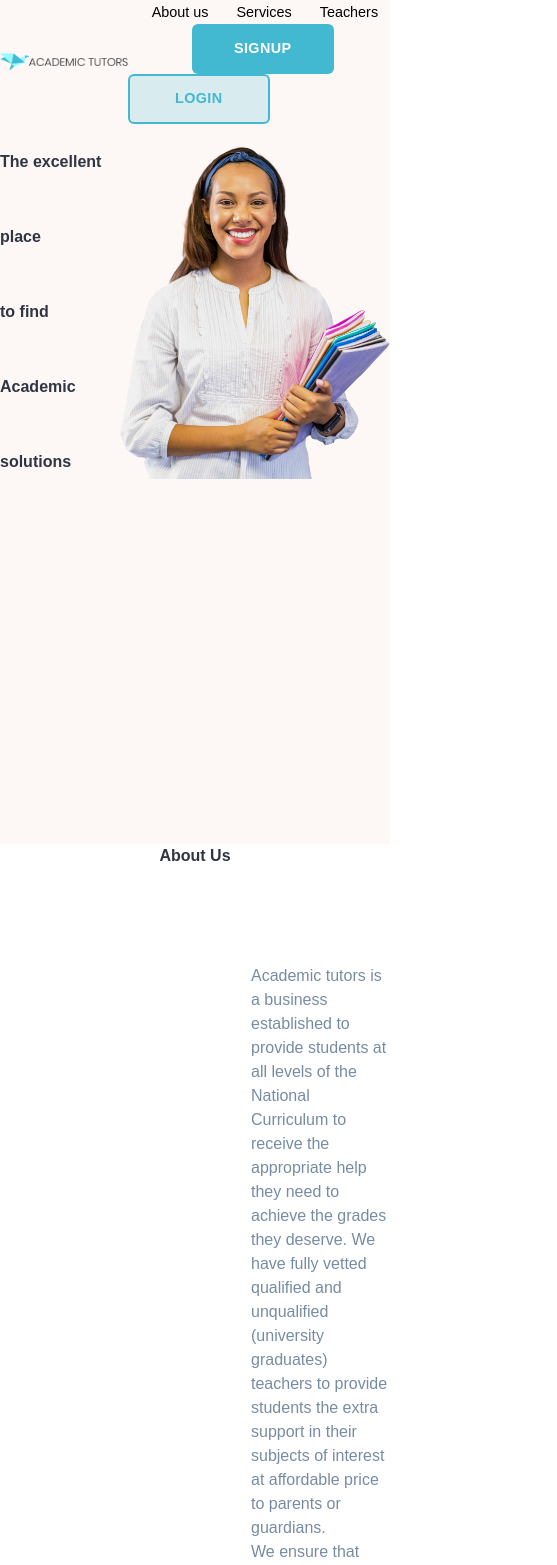
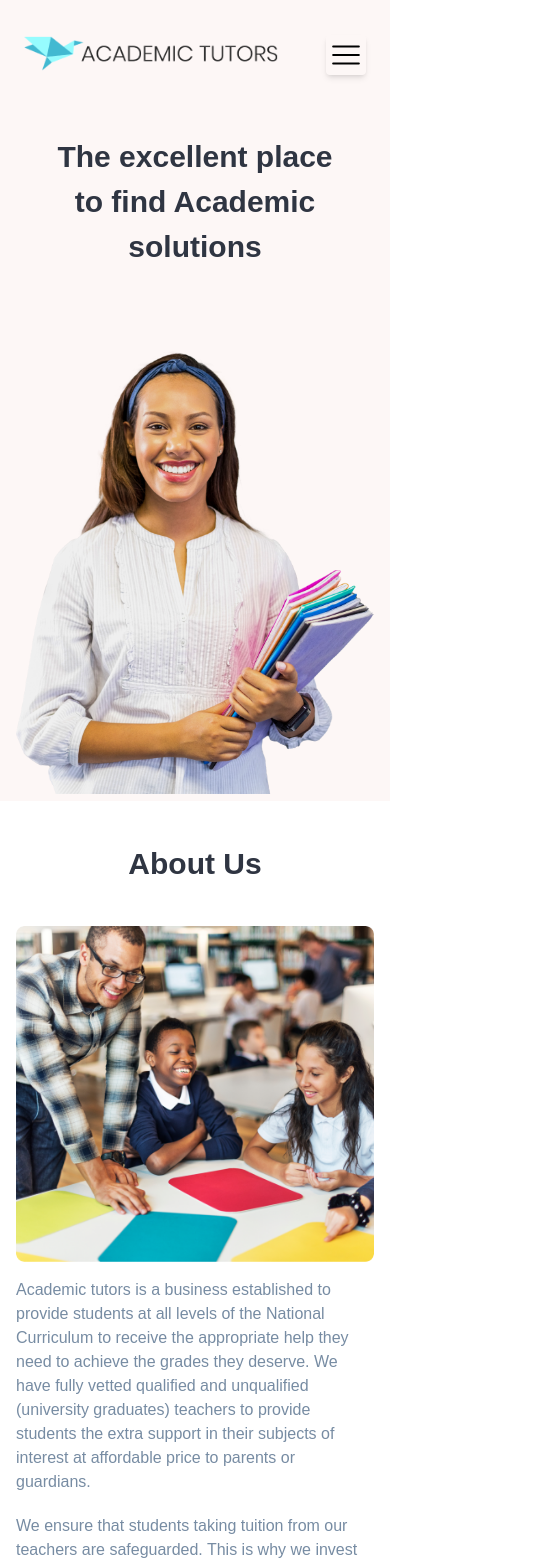
Before and after one commit to Richmond-Eribo/teach, a Next.js app: page / in a window 390 px wide. Shown: the top 1565 px of the page, 557 px wide, since content can reach past the window. Built offline with nearby package versions, Linux system fonts and the light colour scheme.

Commit message:
Update responsiveness

```diff
--- a/components/LandingPageSlide.tsx
+++ b/components/LandingPageSlide.tsx
@@ -16,12 +16,13 @@ type Props = {}
 function LandingPageSlide({}: Props) {
   return (
     <div>
-      <Swiper pagination={true} modules={[Pagination]} className='lg:h-[82vh]'>
+      <Swiper pagination={true} modules={[Pagination]} className=' '>
         <SwiperSlide>
-          <div className='flex justify-center items-center lg:px-2'>
-            <h1 className='font-bold lg:text-[50px] lg:w-[600px]  text-text-dark hies '>
+          <div className='flex flex-col  pt-10 md:pt-0 lg:flex-row justify-between  lg:justify-center items-center lg:px-2'>
+            <h1 className='font-bold mb-20 lg:mb-0 text-center lg:text-left text-[30px] md:text-[45px] md:w-[560px] lg:text-[50px] lg:w-[600px]  text-text-dark hies '>
               The excellent place <br /> to find Academic solutions
             </h1>
+            <figure className='hidden md:block'>
               <Image
                 className='self-end'
                 src='/slides/teacher2 1.png'
@@ -32,17 +33,25 @@ function LandingPageSlide({}: Props) {
                 // width={733 / 1.4}
                 alt={'teacher 1'}
               />
+            </figure>
+
+            <figure className='md:hidden  '>
+              <Image
+                className='self-end'
+                src='/slides/teacher2 1.png'
+                height={692 / 1.5}
+                width={595 / 1.6}
+                // src='/slides/teacher 1.png'
+                // height={811 / 1.4}
+                // width={733 / 1.4}
+                alt={'teacher 1'}
+              />
+            </figure>
           </div>
         </SwiperSlide>
       </Swiper>
 
-      <style jsx>
-        {`
-          .hies {
-            line-height: 75px;
-          }
-        `}
-      </style>
+      <style jsx>{``}</style>
     </div>
   )
 }
--- a/components/Nav.tsx
+++ b/components/Nav.tsx
@@ -6,21 +6,47 @@ type Props = {}
 
 const Nav = (props: Props) => {
   return (
-    <div className='flex justify-between items-center lg:pb-10 lg:px-10'>
-      <Image src='/logo.png' height={42} width={305} alt='logo' />
+    <div className='flex  lg:flex-row justify-between items-center pb-4 px-2  md:pb-8 md:px-5 lg:pb-10 lg:px-10'>
+      {/* logo */}
 
-      <div>
+      <figure className='pt-1 '>
+        <Image src='/logo.png' height={42 / 1.2} width={305 / 1.2} alt='logo' />
+      </figure>
+
+      {/* logo end */}
+      <div className='lg:hidden  rounded shadow-md p-1'>
+        <svg
+          xmlns='http://www.w3.org/2000/svg'
+          aria-hidden='true'
+          role='img'
+          width='2em'
+          height='2em'
+          preserveAspectRatio='xMidYMid meet'
+          viewBox='0 0 15 15'
+        >
+          <g transform='translate(15 0) scale(-1 1)'>
+            <path
+              fill='currentColor'
+              fillRule='evenodd'
+              d='M1.5 3a.5.5 0 0 0 0 1h12a.5.5 0 0 0 0-1h-12ZM1 7.5a.5.5 0 0 1 .5-.5h12a.5.5 0 0 1 0 1h-12a.5.5 0 0 1-.5-.5Zm0 4a.5.5 0 0 1 .5-.5h12a.5.5 0 0 1 0 1h-12a.5.5 0 0 1-.5-.5Z'
+              clipRule='evenodd'
+            />
+          </g>
+        </svg>
+      </div>
+
+      <div className=' hidden flex-col lg:block'>
         {['About us', 'Services', 'Teachers'].map(Navlink => (
           <Link href='' key={Navlink}>
-            <a className='ml-6 text-15px'>{Navlink} </a>
+            <a className='lg:ml-6 md:ml-3 text-15px'>{Navlink} </a>
           </Link>
         ))}
 
-        <button className='bg-[#42B9D1] w-[142px] h-[50px] button text-15px p-2 px-5 tracking-wide text-white rounded-md ml-16 mr-6'>
+        <button className='bg-[#42B9D1] md:w-[120px] md:h-[35px]  button text-15px md:px-4 lg:px-5 tracking-wide text-white rounded-md md:ml-10 md:mr-4 lg:ml-16 lg:mr-6'>
           SignUp
         </button>
         <Link href='/SignIn'>
-          <button className='bg-[#42B9D1]/20 w-[142px] h-[50px] text-15px text-[#42B9D1] border-2 border-[#42B9D1] button p-2 px-5 tracking-wide  rounded-md'>
+          <button className='bg-[#42B9D1]/20 md:w-[120px] md:h-[35px]  text-15px text-[#42B9D1] border-2 border-[#42B9D1] button  md:px-4 lg:px-5 tracking-wide  rounded-md'>
             Login
           </button>
         </Link>
--- a/pages/index.tsx
+++ b/pages/index.tsx
@@ -9,17 +9,15 @@ import TextWrapper from '../components/TextWrapper'
 const Home: NextPage = () => {
   return (
     <div className=''>
-      <section className='h-screen bg-[#D1644D]/5 lg:px-10 lg:pt-10'>
+      <section className=' px-4 pt-8 bg-[#D1644D]/5 lg:px-10 lg:pt-10'>
         <Nav />
         <LandingPageSlide />
       </section>
 
-      <section className='lg:px-36 lg:py-20'>
-        <h2 className='font-bold lg:text-5xl text-center  text-text-dark mb-20'>
-          About Us
-        </h2>
+      <section className='px-4 py-10 lg:px-36 lg:py-20'>
+        <h2 className='heading-1'>About Us</h2>
 
-        <div className='grid grid-cols-2 gap-28 justify-around items-center '>
+        <div className='grid grid-cols-1  grid-rows-1  lg:grid-cols-2 lg:gap-28 justify-around items-center '>
           <Image
             src='/classroom.png'
             height={400}
@@ -28,7 +26,7 @@ const Home: NextPage = () => {
             className='rounded-lg'
           />
           <TextWrapper>
-            <p className='lg:mb-5 pt-4'>
+            <p className='mb-5  pt-4'>
               Academic tutors is a business established to provide students at
               all levels of the National Curriculum to receive the appropriate
               help they need to achieve the grades they deserve. We have fully
@@ -37,7 +35,7 @@ const Home: NextPage = () => {
               interest at affordable price to parents or guardians.
             </p>
 
-            <p className='lg:mb-5'>
+            <p className='mb-5'>
               We ensure that students taking tuition from our teachers are
               safeguarded. This is why we invest in Bramble Education, where
               lessons are automatically recorded for all parties to be able to
@@ -45,7 +43,7 @@ const Home: NextPage = () => {
               students where each session lasts for an hour.
             </p>
 
-            <p className='lg:mb-5'>
+            <p className='mb-5'>
               In some cases, our tutors do offer face to face tuition, depending
               on the need of some parents as well as the willingness of the
               tutor. Parents will have the possibility to select the tutor of
@@ -54,7 +52,8 @@ const Home: NextPage = () => {
             </p>
           </TextWrapper>
         </div>
-        <div className='grid grid-cols-2 gap-28 justify-around items-center my-4'>
+
+        <div className='grid grid-cols-1  grid-rows-1 my-10  lg:grid-cols-2 lg:gap-28 justify-around items-center '>
           <Image
             src='/learning.png'
             height={400}
@@ -63,13 +62,13 @@ const Home: NextPage = () => {
             className='rounded-lg'
           />
           <TextWrapper>
-            <p className='lg:mb-5'>
+            <p className='mb-5 pt-4'>
               We also ensure that tutors registered with us have both practical
               and industrial experience as well as sound knowledge of the
               subject registered for.
             </p>
 
-            <p className='lg:mb-5'>
+            <p className='mb-5'>
               Academic tutors are independent educators committed to the
               actualization of students’ goals.{' '}
               <strong>
@@ -78,19 +77,19 @@ const Home: NextPage = () => {
               </strong>
             </p>
 
-            <p className='lg:mb-5'>
+            <p className='mb-5'>
               If you are unable to find the tutor of your choice on our website,
               contact us and inform us of the subject (s) you are interested in,
               we would link you with the appropriate tutor (s).
             </p>
 
-            <p className='lg:mb-5'>
+            <p className='mb-5'>
               We also provide 11 plus examination lessons to progress your child
               into a Grammar School or Private School. Get in touch and we are
               here to help.
             </p>
 
-            <p className='lg:mb-5'>
+            <p className=''>
               <strong>
                 The tutoring fee starts from as little as £16 per hour.
               </strong>
@@ -101,12 +100,10 @@ const Home: NextPage = () => {
         </div>
       </section>
 
-      <section className='lg:px-36 lg:py-20 bg-[#42B9D1]/5'>
-        <h2 className='font-bold lg:text-5xl text-center  text-text-dark mb-20'>
-          Services
-        </h2>
+      <section className='lg:px-36 px-4 py-10 lg:py-20 bg-[#42B9D1]/5'>
+        <h2 className='heading-1'>Services</h2>
 
-        <div className='grid grid-cols-2 gap-28 justify-around'>
+        <div className='grid grid-cols-1  grid-rows-1 my-10  lg:grid-cols-2 lg:gap-28 justify-around items-center'>
           <div>
             <Image
               src='/services.png'
@@ -118,7 +115,7 @@ const Home: NextPage = () => {
           </div>
 
           <TextWrapper>
-            <p className='lg:mb-5'>
+            <p className='mb-5 pt-4'>
               Learning online has put many pupils on course since the start of
               the pandemic. This has helped learners to close the gaps in
               learning and widen their knowledge with the help of expertise from
@@ -128,12 +125,12 @@ const Home: NextPage = () => {
               it on from there to support your child at every step the way
               towards the attainment of better grades
             </p>
-            <p className='lg:mb-5'>
+            <p className='mb-5'>
               Maths, English, and Science are compulsory subjects taught all
               over the world at all key stages. Our teachers provide their
               expertise in many subject areas such as:
             </p>
-            <p className='lg:mb-5'>
+            <p className=''>
               Primary English | Secondary English | Primary Maths | Secondary
               Maths | Combined Science | Physics | Chemistry | Biology | French
               | Spanish | Geography | German | History | Yoruba | Hausa | Igbo |
@@ -143,12 +140,10 @@ const Home: NextPage = () => {
         </div>
       </section>
 
-      <section className='lg:px-36 lg:py-20 bg-[#42B9D1]/5'>
-        <h2 className='font-bold lg:text-5xl text-center  text-text-dark mb-20'>
-          Our Team
-        </h2>
+      <section className='lg:px-36  py-10 bg-[#42B9D1]/5'>
+        <h2 className='heading-1'>Our Team</h2>
 
-        <div className='flex flex-row justify-around lg:w-[801px] mx-auto'>
+        <div className='flex  h-[930px] lg:h-[300px]  items-center flex-col lg:flex-row justify-around  mx-auto'>
           {[
             {name: 'Dr. O. Akinyemi', role: 'Manager, Recruitment'},
             {name: 'Mrs R. Wilson', role: 'Finance'},
@@ -156,7 +151,7 @@ const Home: NextPage = () => {
           ].map(profile => (
             <figure
               key={profile.name}
-              className='lg:w-[247px] lg:h-[295px] bg-white rounded-xl shadow-lg flex flex-col justify-center items-center '
+              className=' w-[287px] h-[295px] bg-white rounded-xl shadow-lg flex flex-col justify-center items-center '
             >
               <Image
                 height={159}
@@ -172,11 +167,11 @@ const Home: NextPage = () => {
         </div>
       </section>
 
-      <section className=' lg:px-36 lg:py-20 bg-SignUpRectangle bg-contain bg-no-repeat lg:h-[408px] lg:w-full flex flex-col items-center justify-center'>
-        <h3 className='uppercase text-white text-center font-semibold'>
+      <section className=' h-[260px] px-4 lg:px-36 py-10  bg bg-contain bg-no-repeat lg:h-[408px]  flex flex-col items-center justify-center'>
+        <h3 className='uppercase  w-[200px] text-white text-center font-semibold'>
           we are hiring
         </h3>
-        <p className='lg:text-4xl w-[723px] text-white text-center my-5 '>
+        <p className='lg:text-4xl lg:w-[723px] text-white text-center my-5 '>
           We are currently looking for qualified and unqualified tutors to
           deliver 1:1 online tutoring in Maths, English and Science.
         </p>
@@ -185,15 +180,12 @@ const Home: NextPage = () => {
         </button>
       </section>
 
-      <section className=' lg:py-20 bg-[#42B9D1]/5'>
-        <h2 className='font-bold lg:text-5xl text-center  text-text-dark mb-20'>
-          Some or our experienced teachers
-        </h2>
+      <section className=' hidden lg:block py-10 bg-[#42B9D1]/5'>
+        <h2 className='heading-1'>Some or our experienced teachers</h2>
         <ProfileSlider />
-        {/* hy */}
       </section>
 
-      <section className='lg:px-36 lg:py-20 relative h-[440px] '>
+      <section className='lg:px-36 py-10 relative h-[180px] lg:h-[440px] '>
         <Image
           layout='fill'
           src='/uni.png'
@@ -202,12 +194,10 @@ const Home: NextPage = () => {
         />
       </section>
 
-      <section className='lg:px-36 lg:py-20'>
-        <h2 className='font-bold lg:text-5xl text-center  text-text-dark mb-20'>
-          University Admission Assist
-        </h2>
+      <section className='lg:px-36 px-4 py-10'>
+        <h2 className='heading-1'>University Admission Assist</h2>
 
-        <div className='flex text-text-light justify-around'>
+        <div className='flex flex-col lg:flex-row text-text-light justify-around'>
           <article className='lg:w-[400px]'>
             <p className='mb-5'>
               We are UK based outstanding teachers providing 1st class tuition
@@ -253,30 +243,27 @@ const Home: NextPage = () => {
         </div>
       </section>
 
-      <section className=' bg-[#42B9D1]/5 flex lg:flex-row lg:justify-around flex-col items-start lg:px-36 lg:py-20'>
-        <div className='text-text-light w-[248px] '>
-          <h2 className='font-bold lg:text-4xl   text-text-dark mb-10'>
+      <section className=' bg-[#42B9D1]/5 flex lg:flex-row lg:justify-around flex-col items-start px-4 lg:px-36 py-10'>
+        <div className='text-text-light w-[248px] mb-10'>
+          <h2 className='font-bold lg:text-4xl text-[35px]  text-text-dark lg:mb-10'>
             Reach Us
           </h2>
-          {/* one */}
           <h4 className='font-bold text-15px'>Address</h4>
           <p className='text-15px mb-3 '>
             Academic Tutors Limited Whittlesey, Peterborough PE7, United Kingdom
           </p>
-          {/* two */}
           <h4 className='font-bold text-15px'>Contact</h4>
           <p className='text-15px'>+44 173 377 0106</p>
           <p className='text-15px mb-3'>admin@academictutors.org.uk</p>
-          {/* three */}
           <h4 className='font-bold text-15px'>Visit</h4>
           <h2 className=' text-15px '>07:30 AM - 05:00 PM</h2>
         </div>
 
         <div>
-          <h2 className='font-bold lg:text-4xl   text-text-dark mb-10'>
+          <h2 className='font-bold lg:text-4xl text-[35px]   text-text-dark lg:mb-10'>
             Get in touch
           </h2>
-          <form className='grid grid-cols-2 gap-2 gap-y-4 my-5 lg:w-[580px] lg:h-[200px]'>
+          <form className='grid grid-cols-2 gap-2 gap-y-4 lg:my-5 lg:w-[580px] lg:h-[200px]'>
             <input
               type='text'
               placeholder='Name'
@@ -317,6 +304,18 @@ const Home: NextPage = () => {
       </section>
 
       <Footer />
+
+      <style jsx>
+        {`
+          .bg {
+            background: linear-gradient(
+              259.62deg,
+              #42b9d1 17.24%,
+              #197385 71.78%
+            );
+          }
+        `}
+      </style>
     </div>
   )
 }
--- a/styles/globals.css
+++ b/styles/globals.css
@@ -12,4 +12,7 @@
   .button {
     @apply uppercase font-semibold text-center;
   }
+  .heading-1 {
+    @apply font-bold  md:text-[text-45px] lg:text-5xl text-[30px] text-center  text-text-dark lg:mb-20 mb-10;
+  }
 }
```
Also changed, not shown: components/Hamburger.tsx (added). Lines whose indentation alone changed are shown as unchanged.
